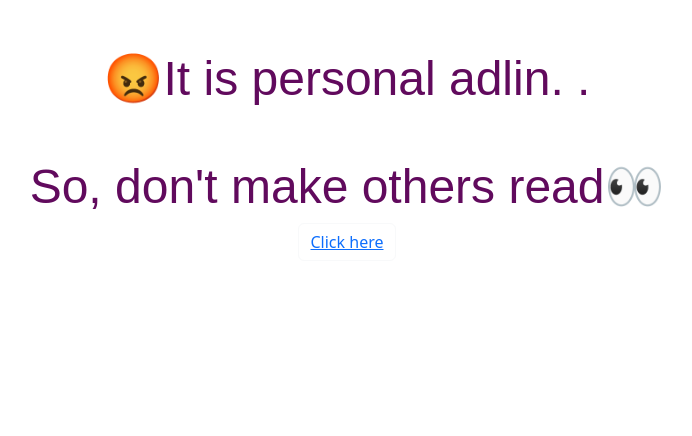
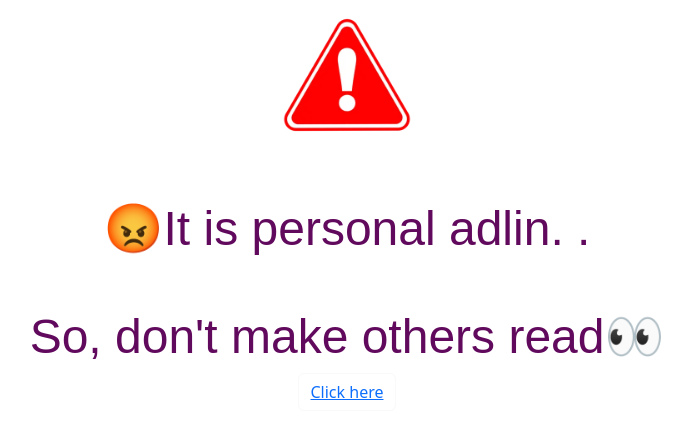
Before and after one commit to raj96777/Last-resort, a plain HTML site: page personal.html in a window 1280 px wide. Shown: the whole page, without its empty margins (293-985 px from the left). Drawn offline with Linux system fonts and the light colour scheme.

Commit message:
Modified

```diff
--- a/personal.html
+++ b/personal.html
@@ -22,6 +22,7 @@
       </style>
 </head>
 <body>
+    <img src="caution.png" alt="" height ="150px" width="auto">
     <h1>😡It is personal adlin. .</h1>
     <h1>So, don't make others read👀</h1>
     <button type="button" class="btn btn-outline-light">
```
Also changed, not shown: index.html (+2 -1 lines), caution.png (added), infj.jpg (added).
